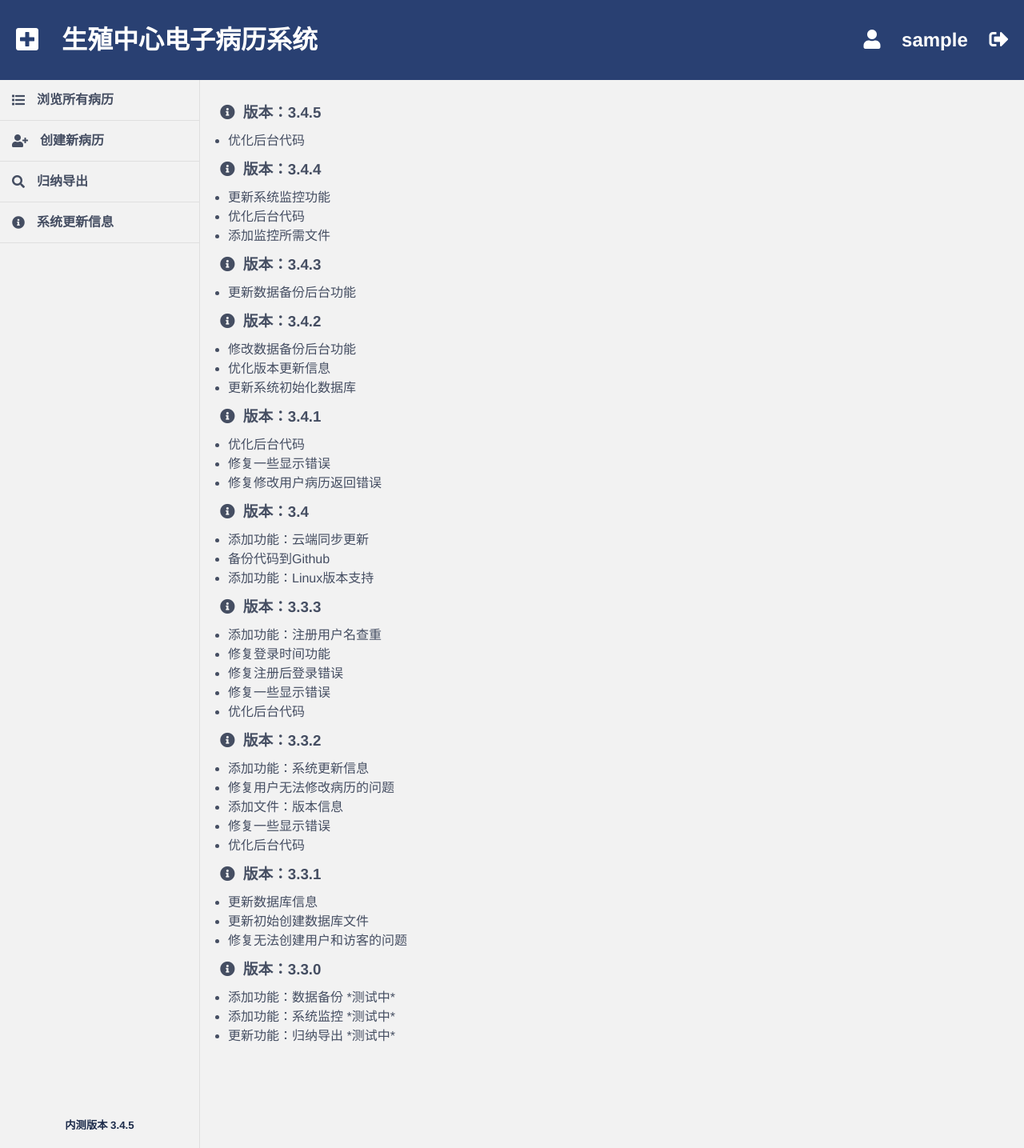
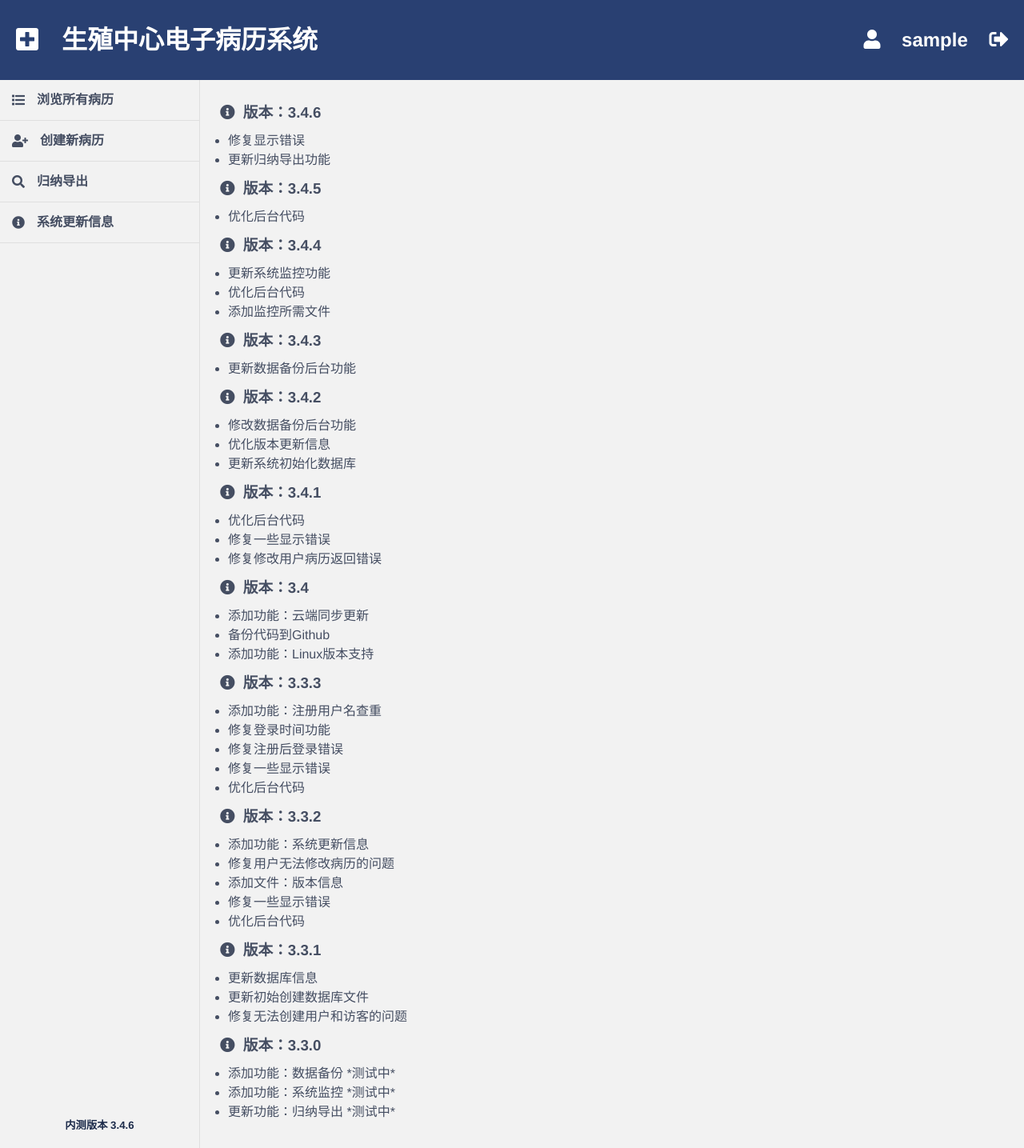
Before and after one commit to CallMeMonkey/mcs, a PHP site: page /versionInfo.php in a window 1280 px wide. Shown: the whole page at 80% size. Run offline with PHP 8.4, Linux system fonts and the light colour scheme; a user stored in the database is signed in; some libraries are stand-ins or nearby versions.

Commit message:
Version 3.4.6 02/24/2019

```diff
--- a/component/patientDetailContent.php
+++ b/component/patientDetailContent.php
@@ -107,6 +107,7 @@ $patient = $_POST["passPatient"];
             while ($rowText = $textResult->fetch_assoc()) {
                 echo "<h4><i class=\"fas fa-list-ol\"></i>" . $textCount . "</h4>";
                 echo "<div class='row'><label>" . $rowText["addition_title"] . "</label><div class='text'>" . $rowText['addition_content'] . "</div></div>";
+                $textCount++;
             }
         }
         ?>
--- a/component/searchContent.php
+++ b/component/searchContent.php
@@ -36,10 +36,8 @@ function showUser(str) {
         <select onchange="showUser(this.value)">
             <option value="">请选择：</option>
             <?php
-            $sqlSelect = "SHOW COLUMNS FROM info_patient";
-            $resultSelect = $conn->query($sqlSelect);
-            while ($rowSelect = $resultSelect->fetch_assoc()) {
-                echo "<option value='" . $rowSelect['Field'] . "'>" . $rowSelect['Field'] . "</option>";
+            for ($i = 0; $i <= 43; $i++) {
+                echo "<option value='" . $itemName[$i] . "'>" . $itemTitle[$i] . "</option>";
             }
             ?>
         </select>
--- a/data/version.php
+++ b/data/version.php
@@ -6,5 +6,5 @@
  * Time: 10:10
  */
 $versionText = "内测版本";
-$versionNumber = "3.4.5";
+$versionNumber = "3.4.6";
 $version = $versionText . " " . $versionNumber;
--- a/versionInfo.php
+++ b/versionInfo.php
@@ -15,6 +15,12 @@ require 'header/checkAuth.php';
 <?php require 'component/head.php' ?>
 <?php require 'component/sidebar.php' ?>
 <div class="content floatRight" style="color: #454e62;" id="content">
+    <!--3.4.6-->
+    <h3><i class="fas fa-info-circle" style="margin-right: 10px;"></i>版本：3.4.6</h3>
+    <ul style="margin: 10px;">
+        <li>修复显示错误</li>
+        <li>更新归纳导出功能</li>
+    </ul>
     <!--3.4.5-->
     <h3><i class="fas fa-info-circle" style="margin-right: 10px;"></i>版本：3.4.5</h3>
     <ul style="margin: 10px;">
```
